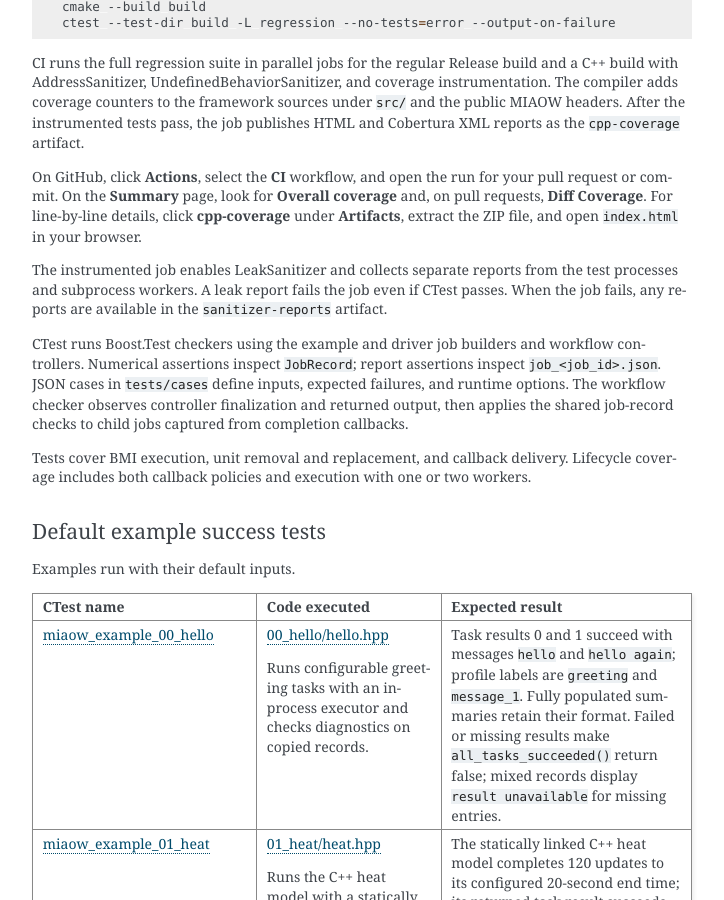
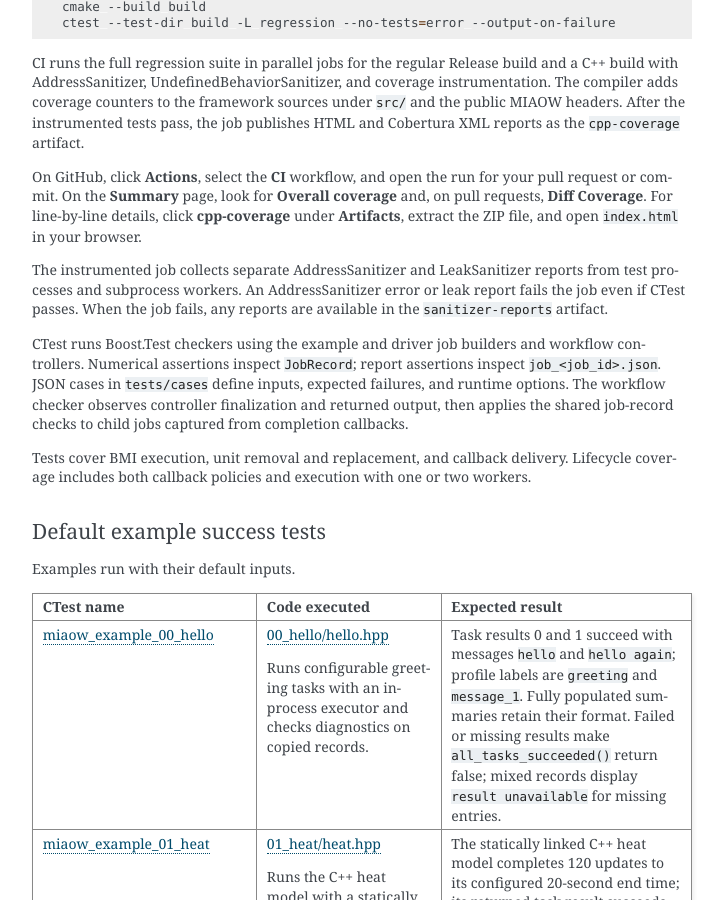
Before and after one commit to uofs-simlab/miaow-framework, a Sphinx documentation site: the page built from docs/building.rst, in a window 1280 px wide and 900 px high, scrolled down 1822 px. Shown: the whole window, without its empty margins (388-1112 px from the left). Built offline with Sphinx 7.4.7, drawn with Linux system fonts in a browser that asks for light colours; the version number could not be read and is left out.

Commit message:
fail CI on subprocess address sanitizer reports

```diff
--- a/docs/building.rst
+++ b/docs/building.rst
@@ -87,7 +87,7 @@ CI runs the full regression suite in parallel jobs for the regular Release build
 
 On GitHub, click **Actions**, select the **CI** workflow, and open the run for your pull request or commit. On the **Summary** page, look for **Overall coverage** and, on pull requests, **Diff Coverage**. For line-by-line details, click **cpp-coverage** under **Artifacts**, extract the ZIP file, and open ``index.html`` in your browser.
 
-The instrumented job enables LeakSanitizer and collects separate reports from the test processes and subprocess workers. A leak report fails the job even if CTest passes. When the job fails, any reports are available in the ``sanitizer-reports`` artifact.
+The instrumented job collects separate AddressSanitizer and LeakSanitizer reports from test processes and subprocess workers. An AddressSanitizer error or leak report fails the job even if CTest passes. When the job fails, any reports are available in the ``sanitizer-reports`` artifact.
 
 CTest runs Boost.Test checkers using the example and driver job builders and workflow controllers. Numerical assertions inspect ``JobRecord``; report assertions inspect ``job_<job_id>.json``. JSON cases in ``tests/cases`` define inputs, expected failures, and runtime options. The workflow checker observes controller finalization and returned output, then applies the shared job-record checks to child jobs captured from completion callbacks.
 
```
Also changed, not shown: 1 other file.
